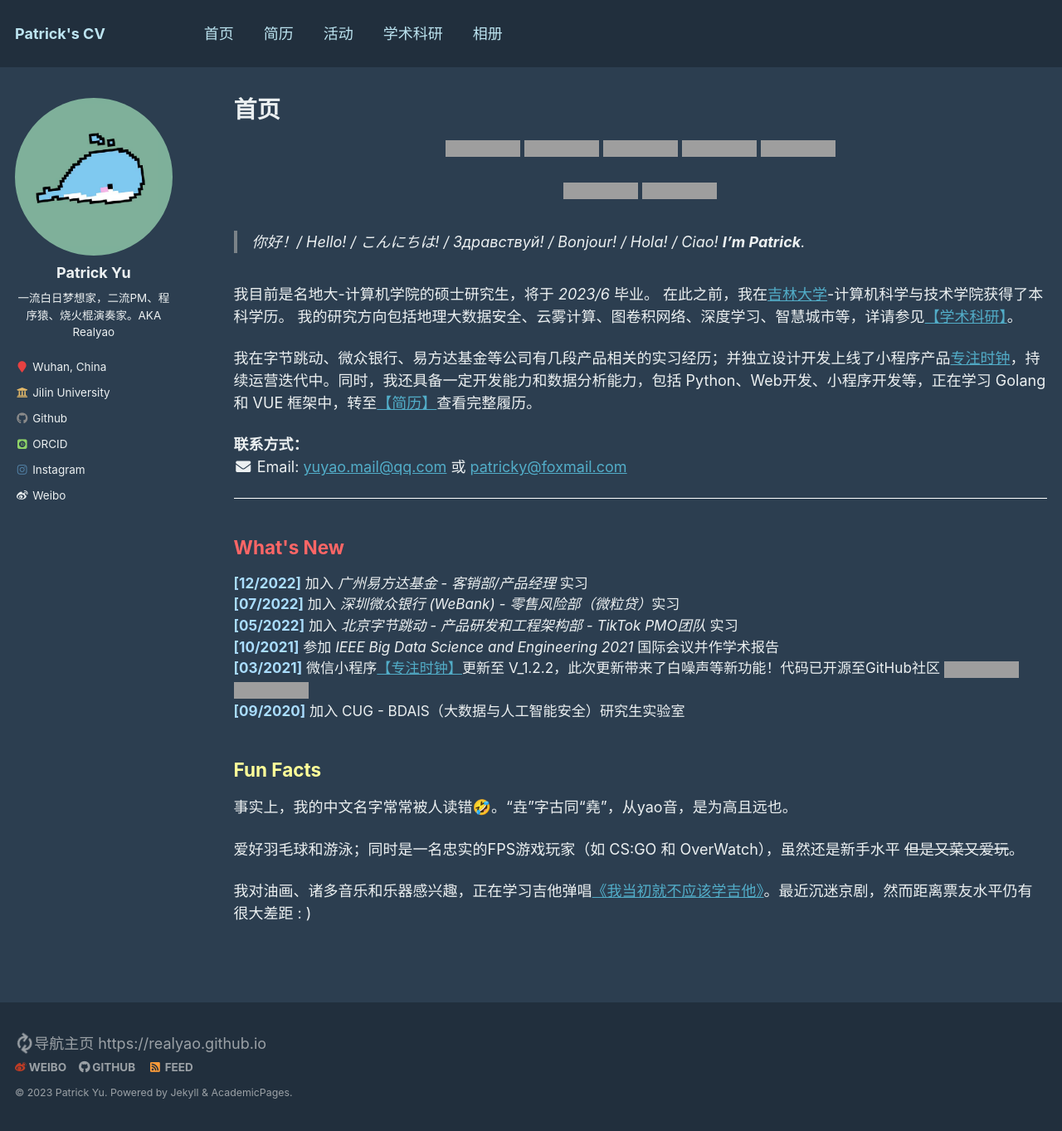
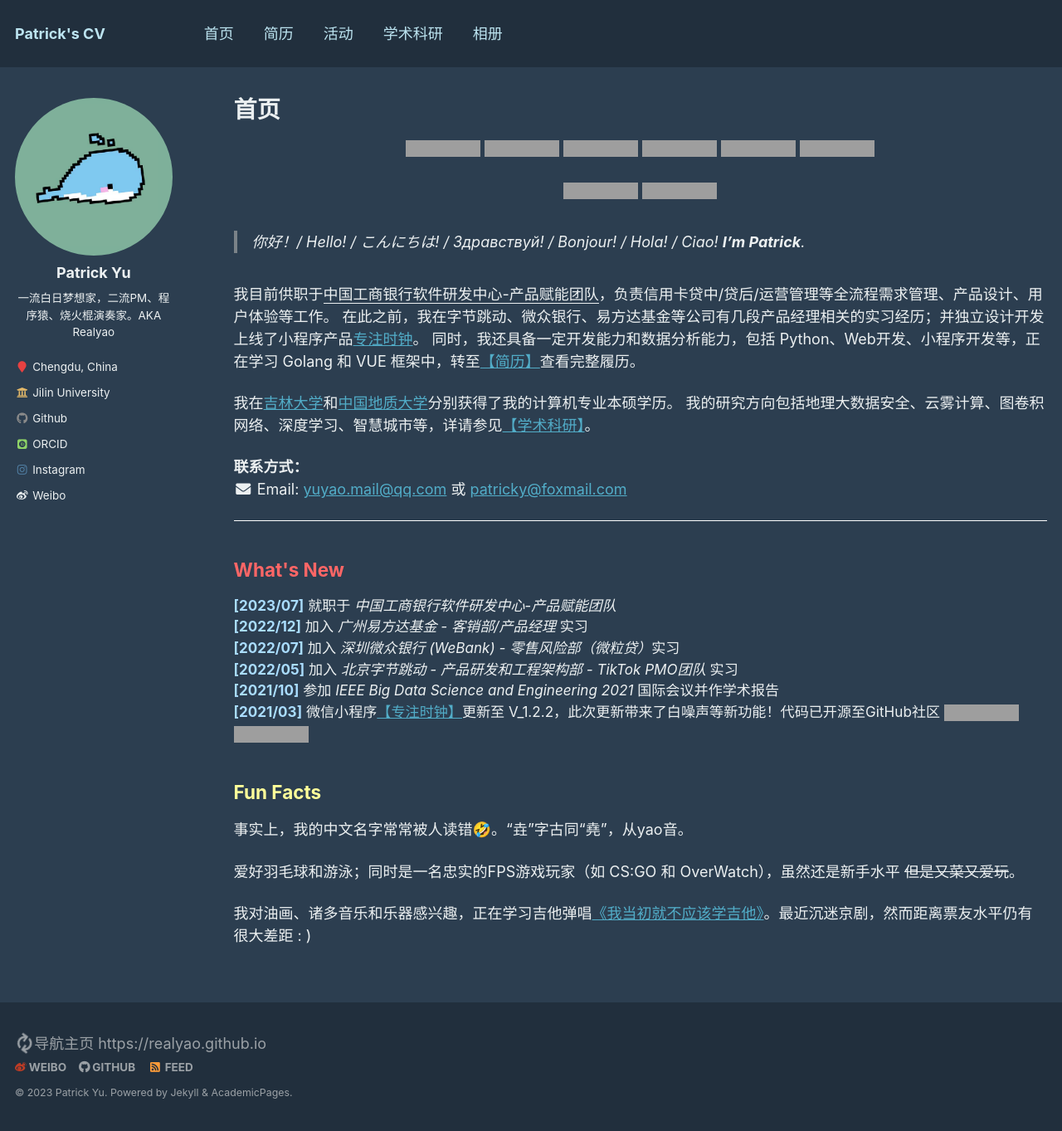
Before and after one commit to yuyaoCV/yuyaoCV.github.io, a Jekyll site: the page built from _pages/about.md, in a window 1280 px wide and 1363 px high. Shown: the whole window at 83% size. Built offline with Jekyll 4.4.1, drawn with Linux system fonts in a browser that asks for light colours; some web fonts are replaced; grey boxes are pictures that could not be loaded.

Commit message:
UPD 更新ICBC；添加内容折叠

```diff
--- a/_config.yml
+++ b/_config.yml
@@ -83,7 +83,7 @@
   name             : "Patrick Yu"
   avatar           : "realyaologo.png"
   bio              : "一流白日梦想家，二流PM、程序猿、烧火棍演奏家。AKA Realyao"
-  location         : "Wuhan, China"
+  location         : "Chengdu, China"
   employer         : "Jilin University"
   employer_site    : "https://www.jlu.edu.cn/"
   zhihu            :
--- a/_pages/about.md
+++ b/_pages/about.md
@@ -16,6 +16,7 @@
   <a href="https://realyao.gitee.io/gzh/"><img src="https://img.shields.io/badge/Wechat-REALY-brightgreen.svg?logo=wechat" alt="公众号"></a>
   <a href="https://www.weibo.com/yulaoban123"><img src="https://img.shields.io/badge/Weibo-realyao-red.svg" alt="微博"></a>
   <img src="https://visitor-badge.glitch.me/badge?page_id=realyao.github.io/cv" alt="visitor badge"/>
+  <a><img src="https://img.shields.io/badge/LastCommit-2023.07-skyblue.svg" alt="硕士"></a>
 <!--   <a href="https://www.weibo.com/yulaoban123"><img src="https://img.shields.io/badge/Weibo-realyao---critical.svg?logo=sina weibo" alt="微博"></a> -->
 </p>
 
@@ -27,12 +28,12 @@
 <!-------------------->
 > 你好！/ Hello! / こんにちは! / Здравствуй! / Bonjour! / Hola! / Ciao!  **I'm Patrick**.
 
-我目前是名地大-计算机学院的硕士研究生，将于 *2023/6* 毕业。
-在此之前，我在[吉林大学](https://ccst.jlu.edu.cn/)-计算机科学与技术学院获得了本科学历。
+我目前供职于<u>中国工商银行软件研发中心-产品赋能团队</u>，负责信用卡贷中/贷后/运营管理等全流程需求管理、产品设计、用户体验等工作。
+在此之前，我在字节跳动、微众银行、易方达基金等公司有几段产品经理相关的实习经历；并独立设计开发上线了小程序产品[专注时钟](https://realyao.github.io/foclock)。
+同时，我还具备一定开发能力和数据分析能力，包括 Python、Web开发、小程序开发等，正在学习 Golang 和 VUE 框架中，转至[【简历】](https://realyao.xyz/cv/cv/)查看完整履历。
+
+我在[吉林大学](https://ccst.jlu.edu.cn/)和[中国地质大学](https://www.cug.edu.cn/)分别获得了我的计算机专业本硕学历。
 我的研究方向包括地理大数据安全、云雾计算、图卷积网络、深度学习、智慧城市等，详请参见[【学术科研】](https://realyao.xyz/cv/publications/)。
-
-<!-- 我的职业方向是产品经理（PM）。 -->
-我在字节跳动、微众银行、易方达基金等公司有几段产品相关的实习经历；并独立设计开发上线了小程序产品[专注时钟](https://realyao.github.io/foclock)，持续运营迭代中。同时，我还具备一定开发能力和数据分析能力，包括 Python、Web开发、小程序开发等，正在学习 Golang 和 VUE 框架中，转至[【简历】](https://realyao.xyz/cv/cv/)查看完整履历。
 
 
 **联系方式：**
@@ -45,21 +46,20 @@
 <h2 style="color: #ff6666;">What's New</h2>
 <div style="line-height: 1.5em; font-size: 0.95em">
   <p>
-  <b style="color: #adf;">[12/2022]</b> 加入 <i>广州易方达基金 - 客销部/产品经理 </i>实习 <br>
-  <b style="color: #adf;">[07/2022]</b> 加入 <i>深圳微众银行 (WeBank) - 零售风险部（微粒贷）</i>实习 <br>
-  <b style="color: #adf;">[05/2022]</b> 加入 <i>北京字节跳动 - 产品研发和工程架构部 - TikTok PMO团队 </i>实习 <br>
-  <b style="color: #adf;">[10/2021]</b> 参加 <i>IEEE Big Data Science and Engineering 2021</i> 国际会议并作学术报告<br>
+  <b style="color: #adf;">[2023/07]</b> 就职于 <i>中国工商银行软件研发中心-产品赋能团队</i> <br>
+  <b style="color: #adf;">[2022/12]</b> 加入 <i>广州易方达基金 - 客销部/产品经理 </i>实习 <br>
+  <b style="color: #adf;">[2022/07]</b> 加入 <i>深圳微众银行 (WeBank) - 零售风险部（微粒贷）</i>实习 <br>
+  <b style="color: #adf;">[2022/05]</b> 加入 <i>北京字节跳动 - 产品研发和工程架构部 - TikTok PMO团队 </i>实习 <br>
+  <b style="color: #adf;">[2021/10]</b> 参加 <i>IEEE Big Data Science and Engineering 2021</i> 国际会议并作学术报告<br>
   <!-- <b style="color: #adf;">[06/2021]</b> 以简驭繁的浏览器导航主页 —— <a href="https://realyao.github.io/one" target="_blank">壹导航</a> 已上线 <br> -->
-  <b style="color: #adf;">[03/2021]</b> 微信小程序<a href="https://realyao.github.io/foclock" target="_blank">【专注时钟】</a>更新至 V_1.2.2，此次更新带来了白噪声等新功能！代码已开源至GitHub社区 <img src="https://visitor-badge.glitch.me/badge?page_id=realyao.WXminiprogram-Focus-clock"> <img src="https://img.shields.io/github/stars/realyao/WXminiprogram-Focus-clock">  <br>
-  <b style="color: #adf;">[09/2020]</b> 加入 CUG - BDAIS（大数据与人工智能安全）研究生实验室
-  <br>
+  <b style="color: #adf;">[2021/03]</b> 微信小程序<a href="https://realyao.github.io/foclock" target="_blank">【专注时钟】</a>更新至 V_1.2.2，此次更新带来了白噪声等新功能！代码已开源至GitHub社区 <img src="https://visitor-badge.glitch.me/badge?page_id=realyao.WXminiprogram-Focus-clock"> <img src="https://img.shields.io/github/stars/realyao/WXminiprogram-Focus-clock">  <br>
   </p>
 </div>
 
 
 <h2 style="color: #ffff99;">Fun Facts</h2>
 
-事实上，我的中文名字常常被人读错🤣。“垚”字古同“堯”，从yao音，是为高且远也。
+事实上，我的中文名字常常被人读错🤣。“垚”字古同“堯”，从yao音。
 
 爱好羽毛球和游泳；同时是一名忠实的FPS游戏玩家（如 CS:GO 和 OverWatch），虽然还是新手水平 ~~但是又菜又爱玩~~。
 
```
Also changed, not shown: _pages/cv.md (+23 -9 lines).
